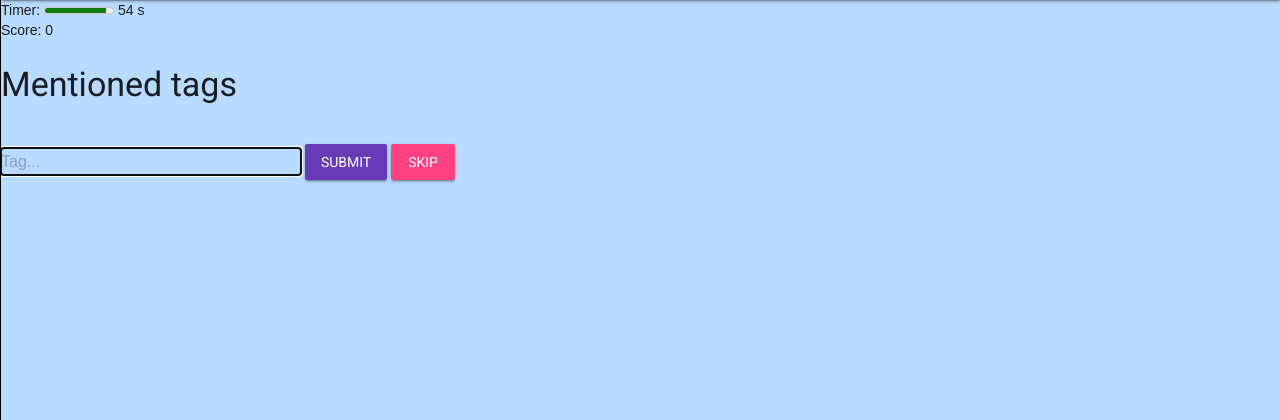
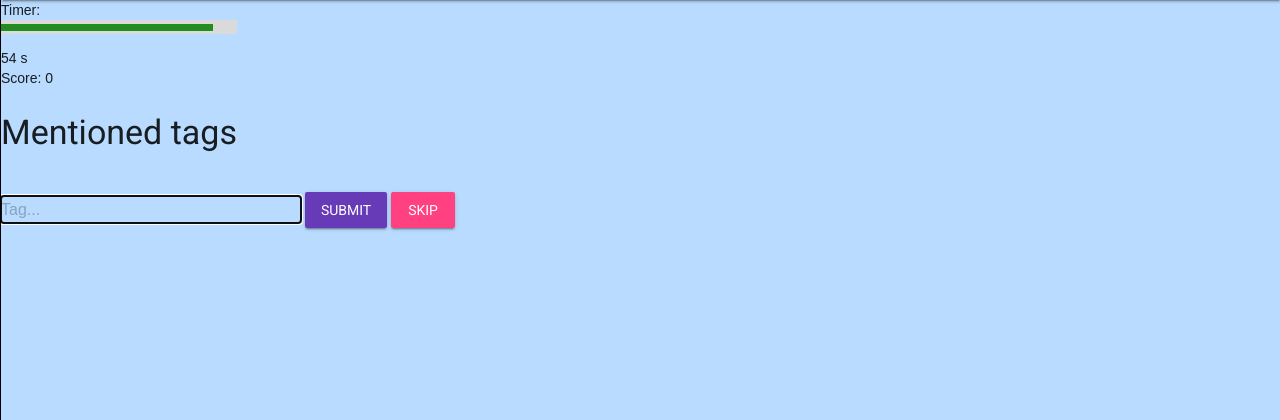
Before and after one commit to muesal/annotation-competition, a Flask app: template src/acomp/templates/index.html in a window 1280 px wide. Shown: the part 65-485 px from the top of the page. Run offline with Flask 2, Linux system fonts and the light colour scheme; the template is opened without the code that fills it, so the values that code supplies are empty.

Commit message:
Make time meter look the same across browsers

```diff
--- a/src/acomp/static/css/index.css
+++ b/src/acomp/static/css/index.css
@@ -32,3 +32,51 @@ img {
     vertical-align: top;
     display: inline-block;
 }
+
+meter {
+  --background: #dadada;
+  --optimum: forestgreen;
+  --sub-optimum: gold;
+  --sub-sub-optimum: crimson;
+
+  /* The gray background in Firefox */
+  background: var(--background);
+  display: block;
+  margin-bottom: 1em;
+  width: 100%;
+}
+
+/* The gray background in Chrome, etc. */
+meter::-webkit-meter-bar {
+  background: var(--background);
+}
+
+/* The green (optimum) bar in Firefox */
+meter:-moz-meter-optimum::-moz-meter-bar {
+  background: var(--optimum);
+}
+
+/* The green (optimum) bar in Chrome etc. */
+meter::-webkit-meter-optimum-value {
+  background: var(--optimum);
+}
+
+/* The yellow (sub-optimum) bar in Firefox */
+meter:-moz-meter-sub-optimum::-moz-meter-bar {
+  background: var(--sub-optimum);
+}
+
+/* The yellow (sub-optimum) bar in Chrome etc. */
+meter::-webkit-meter-suboptimum-value {
+  background: var(--sub-optimum);
+}
+
+/* The red (even less good) bar in Firefox */
+meter:-moz-meter-sub-sub-optimum::-moz-meter-bar {
+  background: var(--sub-sub-optimum);
+}
+
+/* The red (even less good) bar in Chrome etc. */
+meter::-webkit-meter-even-less-good-value {
+  background: var(--sub-sub-optimum);
+}
```
